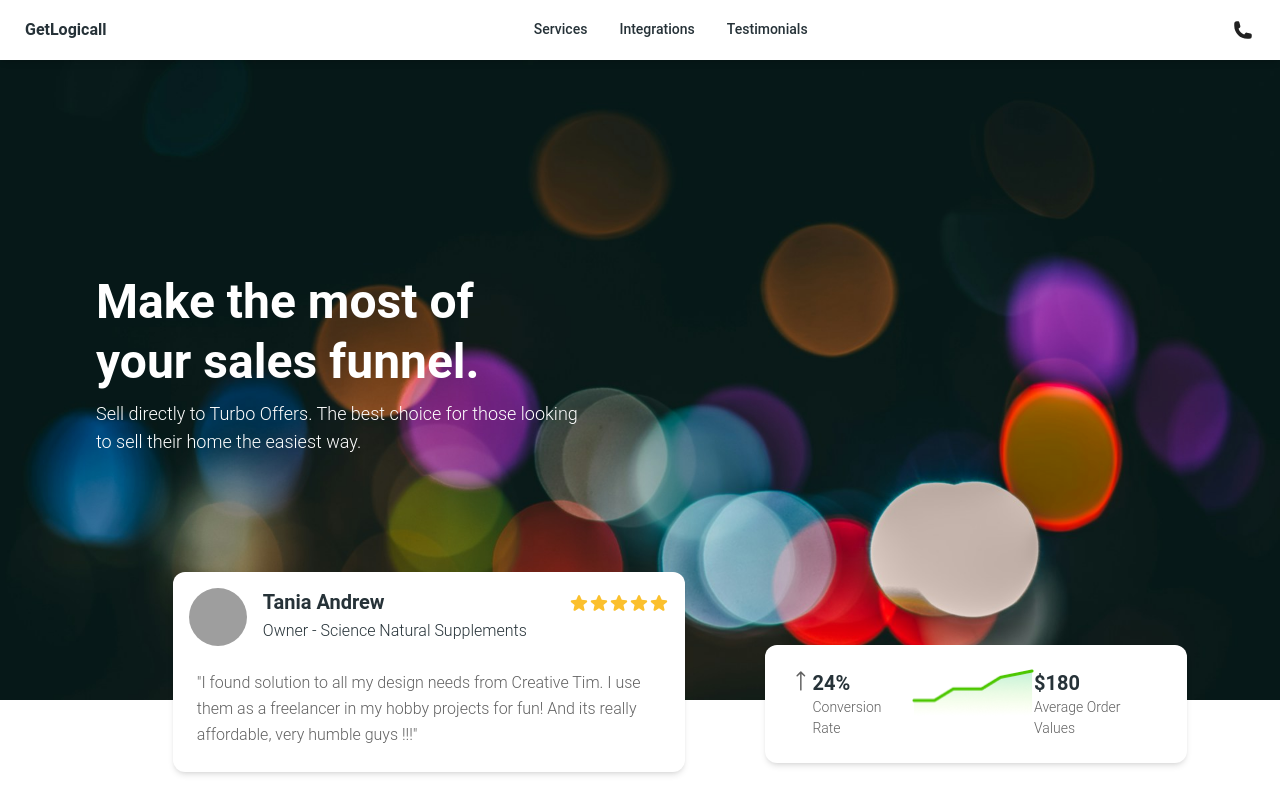
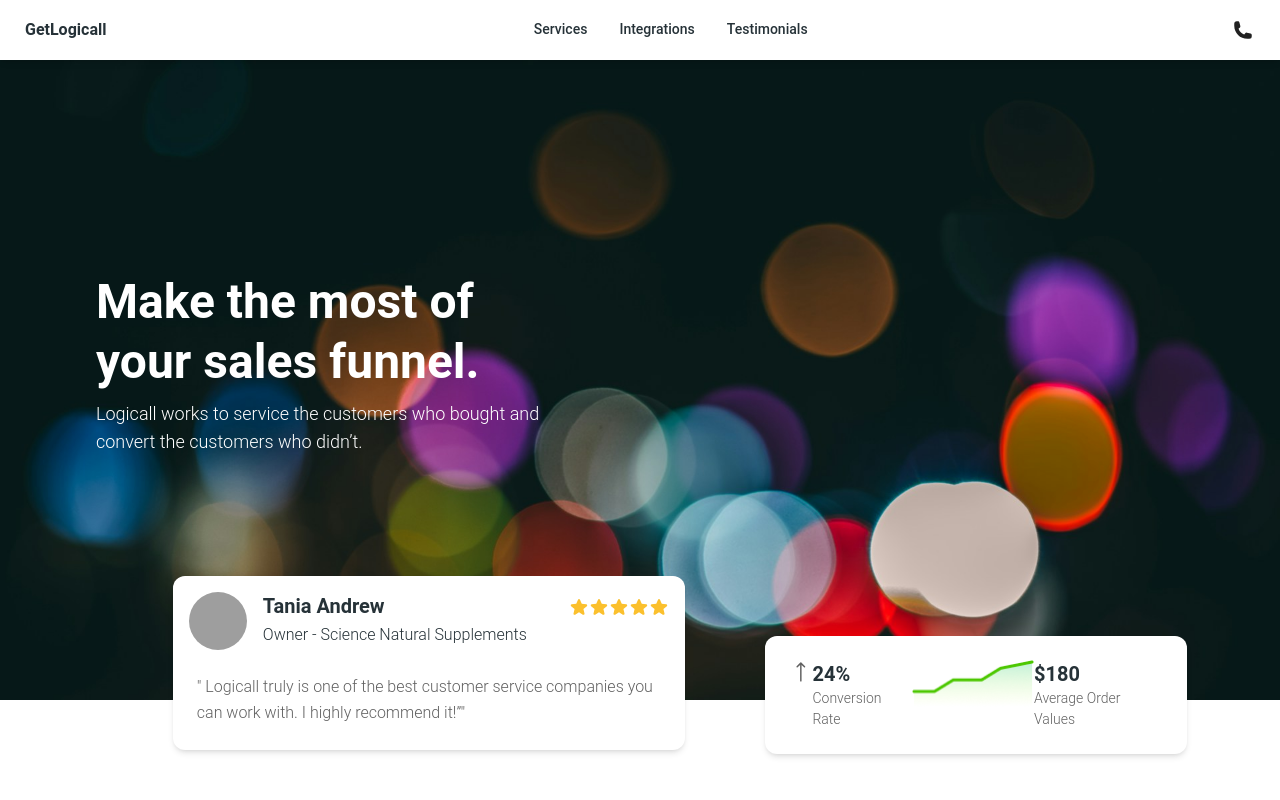
Before and after one commit to Nick9499/GetLogical, a Next.js app: page / in a window 1280 px wide. Shown: the top 800 px of the page. Built offline with nearby package versions, Linux system fonts and the light colour scheme; grey boxes are pictures that could not be loaded.

Commit message:
clean up

```diff
--- a/app/components/Footer/index.js
+++ b/app/components/Footer/index.js
@@ -20,9 +20,7 @@ const Footer = () => {
           <div className="pt-3 flex justify-between">
             <IconButton
               onClick={() =>
-                window.open(
-                  "https://www.facebook.com/Turbo-Offers-106717794700388"
-                )
+                window.open("https://www.facebook.com/getlogicall")
               }
               variant="text"
               className="text-white">
@@ -40,7 +38,7 @@ const Footer = () => {
             </IconButton>
             <IconButton
               onClick={() =>
-                window.open("https://www.instagram.com/myturbooffer/")
+                window.open("https://www.instagram.com/getlogicall/")
               }
               variant="text"
               className="text-white">
@@ -56,7 +54,7 @@ const Footer = () => {
                 />
               </svg>
             </IconButton>
-            <IconButton
+            {/* <IconButton
               onClick={() => window.open("https://www.twitter.com/turbooffers")}
               variant="text"
               className="text-white">
@@ -67,7 +65,7 @@ const Footer = () => {
                 aria-hidden="true">
                 <path d="M8.29 20.251c7.547 0 11.675-6.253 11.675-11.675 0-.178 0-.355-.012-.53A8.348 8.348 0 0022 5.92a8.19 8.19 0 01-2.357.646 4.118 4.118 0 001.804-2.27 8.224 8.224 0 01-2.605.996 4.107 4.107 0 00-6.993 3.743 11.65 11.65 0 01-8.457-4.287 4.106 4.106 0 001.27 5.477A4.072 4.072 0 012.8 9.713v.052a4.105 4.105 0 003.292 4.022 4.095 4.095 0 01-1.853.07 4.108 4.108 0 003.834 2.85A8.233 8.233 0 012 18.407a11.616 11.616 0 006.29 1.84" />
               </svg>
-            </IconButton>
+            </IconButton> */}
           </div>
         </div>
         <div className="flex flex-col pt-10 ">
@@ -80,16 +78,13 @@ const Footer = () => {
 
         <div className="flex flex-col pt-10 pb-5">
           <Typography className="pb-3">Contact Us</Typography>
-          <a className="pb-1" href="mailto:support@helpgrid.com">
+          {/* <a className="pb-1" href="mailto:support@helpgrid.com">
             {" "}
             support@helpgrid.com
-          </a>
+          </a> */}
+          <Typography className="pb-1"> 914-517-0226</Typography>
           <Typography className="pb-1">
-            {" "}
-            +44 1704 320446 | +1 302-200-4456
-          </Typography>
-          <Typography className="pb-1">
-            1201 N Orange ST STE 7212, Wilmington, DE 19801, United States
+            16192 COASTAL HIGHWAY LEWES, DELAWARE 19958
           </Typography>
         </div>
       </div>
--- a/app/components/Hero/SingleReview.js
+++ b/app/components/Hero/SingleReview.js
@@ -58,9 +58,8 @@ const SingleReview = () => {
         </CardHeader>
         <CardBody className=" ">
           <Typography>
-            &quot;I found solution to all my design needs from Creative Tim. I
-            use them as a freelancer in my hobby projects for fun! And its
-            really affordable, very humble guys !!!&quot;
+            &quot; Logicall truly is one of the best customer service companies
+            you can work with. I highly recommend it!”&quot;
           </Typography>
         </CardBody>
       </Card>
--- a/app/components/Hero/index.js
+++ b/app/components/Hero/index.js
@@ -20,8 +20,8 @@ const HeroHome = () => {
             <br /> your sales funnel.
           </Typography>
           <Typography className="mt-2 text-lg w-2/3 mb-8">
-            Sell directly to Turbo Offers. The best choice for those looking to
-            sell their home the easiest way.
+            Logicall works to service the customers who bought and convert the
+            customers who didn’t.
           </Typography>
         </div>
       </div>
@@ -37,8 +37,8 @@ const HeroHome = () => {
             Make the most of your sales funnel.
           </Typography>
           <Typography className=" mt-5  text-lg  ">
-            GetLogicall works to service the customers who bought and convert
-            the customers who didn’t.
+            Logicall works to service the customers who bought and convert the
+            customers who didn’t.
           </Typography>
           <Button className="mt-5 flex items-center gap-4">
             <svg
```
